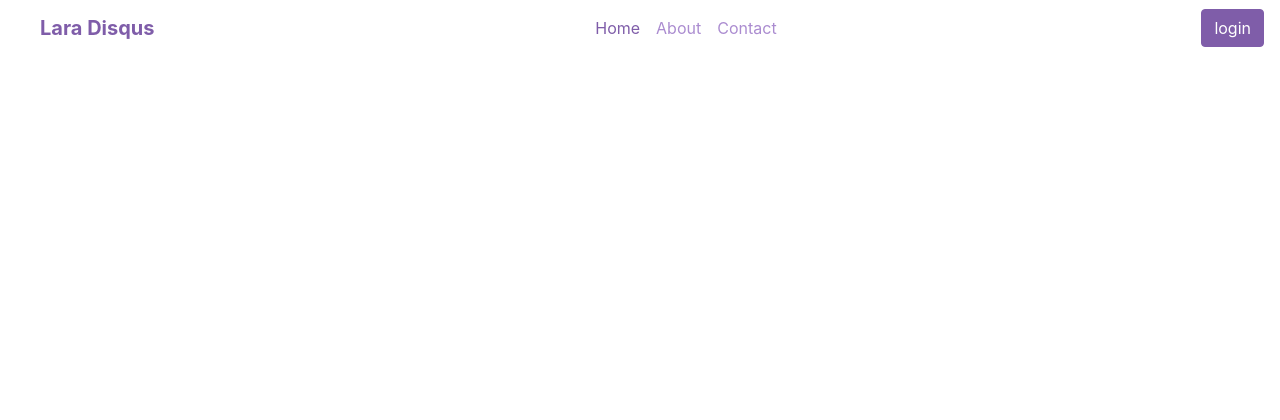
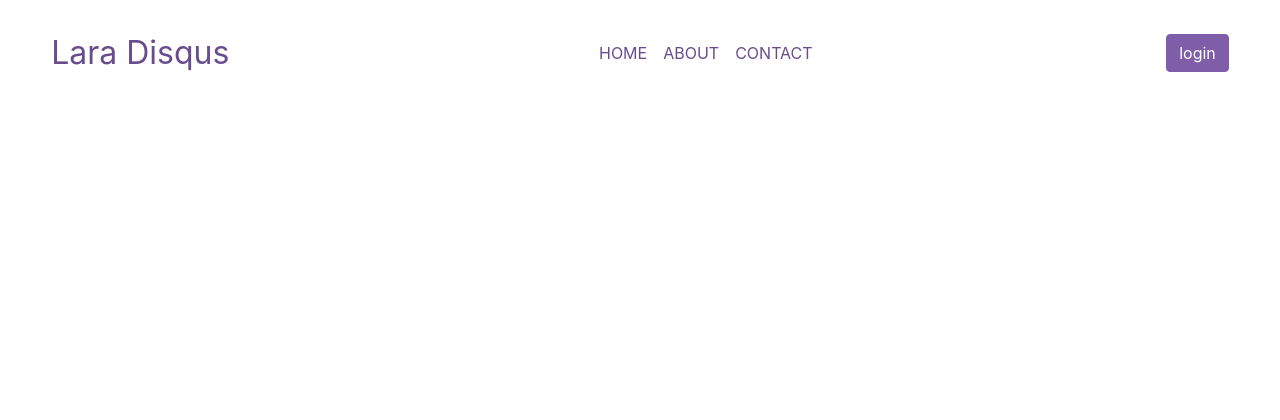
Before and after one commit to LaraDarine/lara-disqus, a Django app: page /discussions/ in a window 1280 px wide. Shown: the top 420 px of the page. Run offline with Django 3.2, Linux system fonts and the light colour scheme; data that the repository does not hold is empty.

Commit message:
Apply some styles for navbar :art:

```diff
--- a/static/css/custom.css
+++ b/static/css/custom.css
@@ -17,7 +17,7 @@
 }
 
 .text-primary, .active a {
-    color: #7f5da9 !important;
+    color: #694c8e !important;
 }
 
 
@@ -35,6 +35,19 @@ body {
     height: 100vh;
     width: 100%;
     z-index: -1;
+}
+
+/* Header style */
+.navbar {
+    padding: 1.5rem 1.7rem;
+}
+
+.nav-link {
+    text-transform: uppercase;
+}
+
+.navbar-brand {
+    font-size: 2rem;
 }
 
 /* Disscusions styles */
--- a/templates/base.html
+++ b/templates/base.html
@@ -14,7 +14,7 @@
 <body>
     <header>
         <nav class="navbar navbar-expand-lg navbar-light">
-            <a class="navbar-brand ml-4 font-weight-bold text-primary" href="{% url 'home' %}">Lara Disqus</a>
+            <a class="navbar-brand ml-4 text-primary" href="{% url 'home' %}">Lara Disqus</a>
             <button class="navbar-toggler" type="button" data-toggle="collapse" data-target="#navbarTogglerDemo02"
                 aria-controls="navbarTogglerDemo02" aria-expanded="false" aria-label="Toggle navigation">
                 <span class="navbar-toggler-icon"></span>
@@ -22,17 +22,17 @@
 
             <div class="collapse navbar-collapse" id="navbarTogglerDemo02">
                 <ul class="navbar-nav mx-auto mt-2 mt-lg-0">
-                    <li class="nav-item active">
-                        <a class="nav-link" href="{% url 'home' %}">Home <span class="sr-only">(current)</span></a>
+                    <li class="nav-item">
+                        <a class="nav-link text-primary" href="{% url 'home' %}">Home <span class="sr-only">(current)</span></a>
                     </li>
                     <li class="nav-item">
-                        <a class="nav-link" href="#">About</a>
+                        <a class="nav-link text-primary" href="#">About</a>
                     </li>
                     <li class="nav-item">
-                        <a class="nav-link" href="#" tabindex="-1" aria-disabled="true">Contact</a>
+                        <a class="nav-link text-primary" href="#" tabindex="-1" aria-disabled="true">Contact</a>
                     </li>
                 </ul>
-                <div class="my-2 my-lg-0">
+                <div class="my-2 pr-4 my-lg-0">
                     {% if user.is_authenticated %}
                     <div class="inline">{{ user.username  | capfirst }}</div>
 
```
